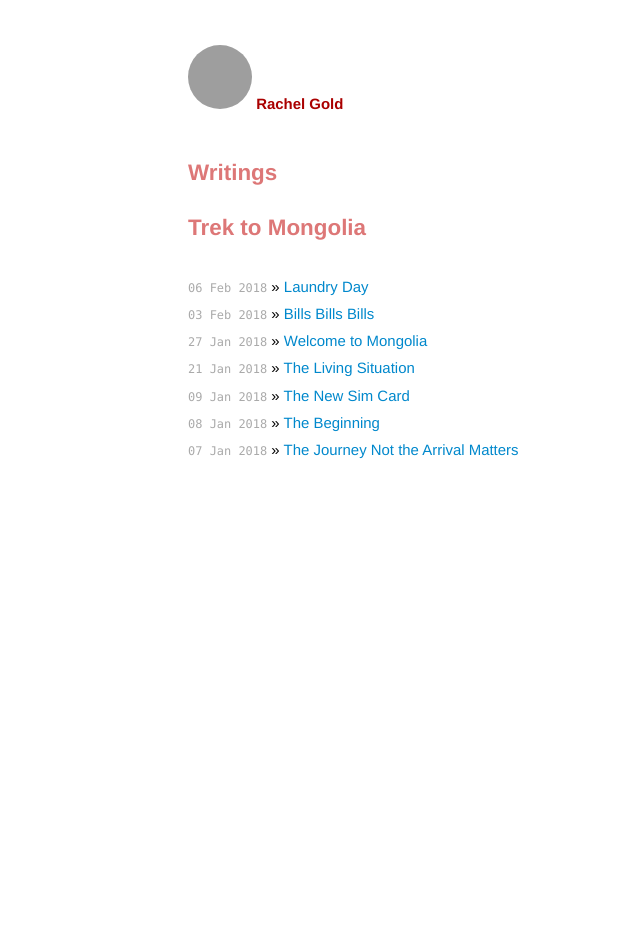
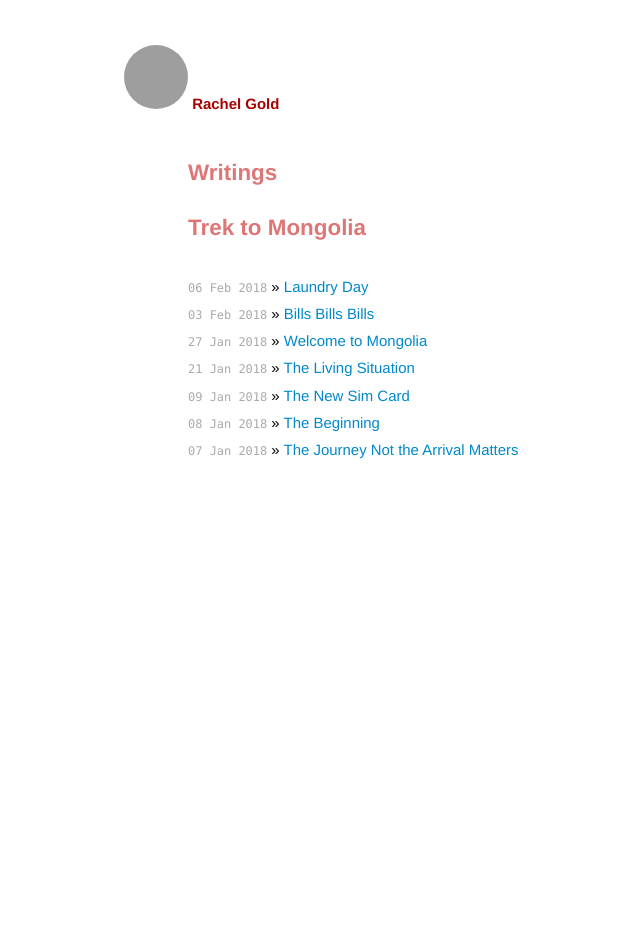
Before and after one commit to rachelgold/rachelgold.github.io, a Jekyll site: the page built from writings/index.html, in a window 1280 px wide. Shown: the whole page, without its empty margins (138-778 px from the left). Built offline with Jekyll 4.4.1, drawn with Linux system fonts in a browser that asks for light colours; grey boxes are pictures that could not be loaded.

Commit message:
Move the avatar over a little bit

```diff
--- a/css/main.css
+++ b/css/main.css
@@ -199,6 +199,7 @@ a.simple-link:hover {
 }
 
 .small-avatar {
+  margin-left: -64px;
   width: 64px;
   height: auto;
   border-radius: 32px;
```
